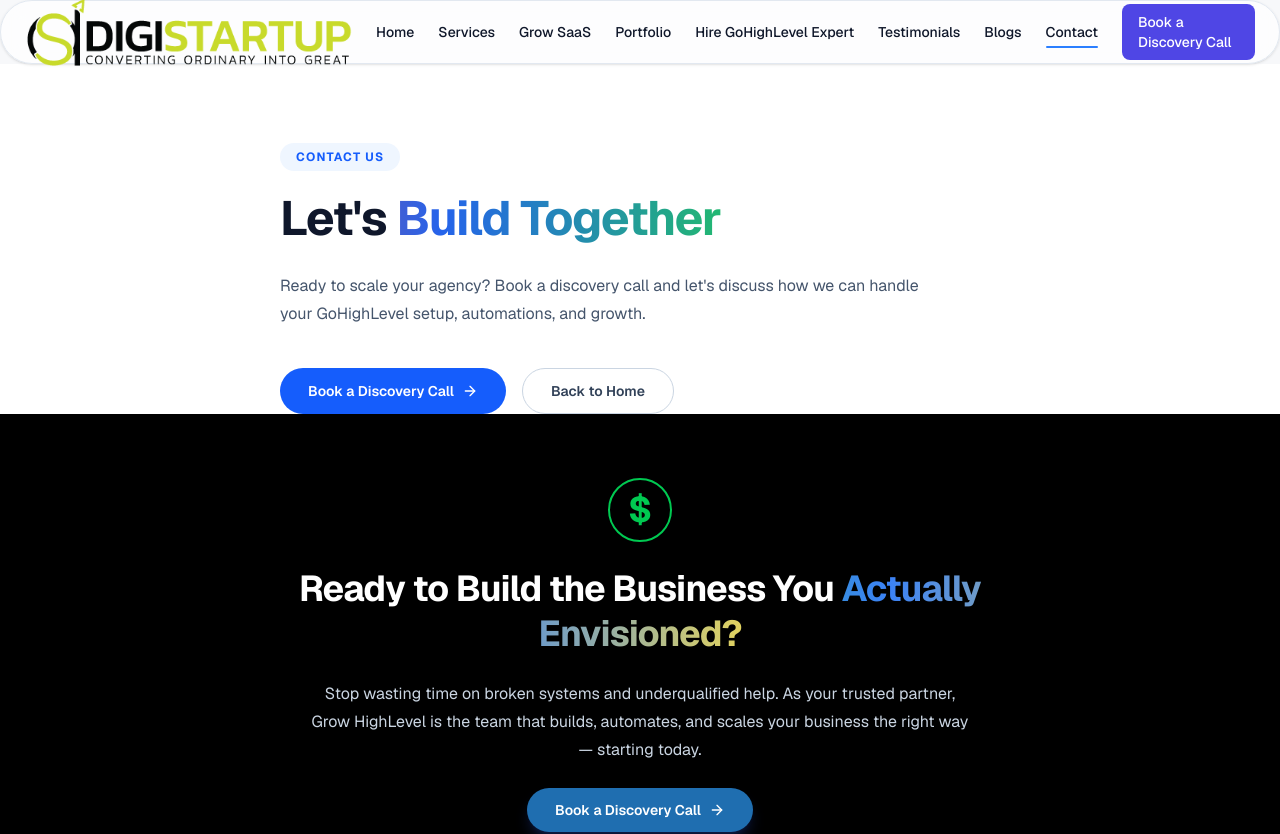
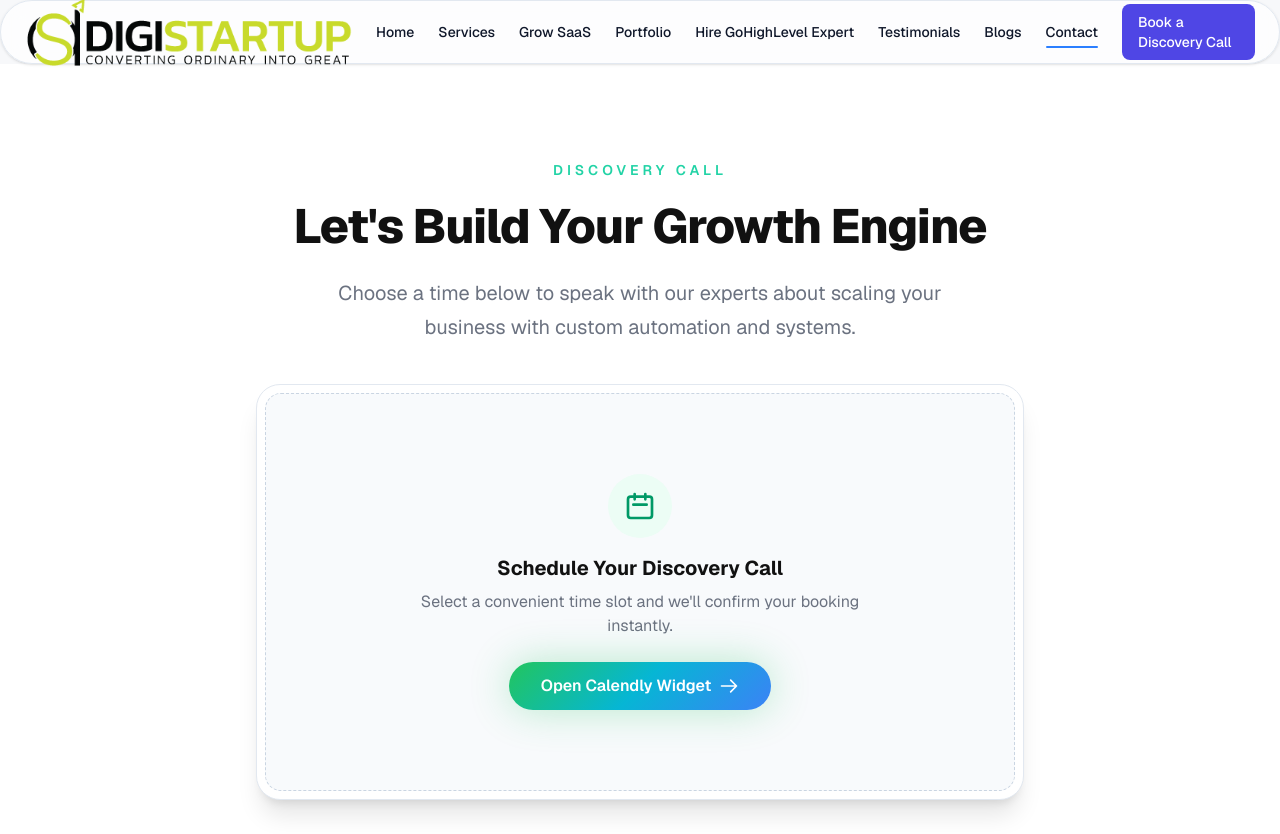
Before and after one commit to Muhammadkashifsaeed/heighlevel, a Next.js app: page /contact in a window 1280 px wide. Shown: the top 834 px of the page. Built offline with nearby package versions, Linux system fonts and the light colour scheme.

Commit message:
add discovery call booking section and update contact page

```diff
--- /dev/null
+++ b/src/app/components/sections/DiscoveryCall.tsx
@@ -0,0 +1,104 @@
+"use client";
+
+import { motion } from "framer-motion";
+
+export default function DiscoveryCall() {
+  return (
+    <section className="bg-white py-20 sm:py-24">
+      <div className="mx-auto max-w-[1200px] px-6">
+        <div className="flex flex-col items-center text-center">
+          {/* Label */}
+          <motion.span
+            initial={{ opacity: 0, y: 20 }}
+            whileInView={{ opacity: 1, y: 0 }}
+            viewport={{ once: true }}
+            transition={{ duration: 0.5 }}
+            className="text-sm font-semibold uppercase tracking-[4px] text-[#22D3A6]"
+          >
+            Discovery Call
+          </motion.span>
+
+          {/* Heading */}
+          <motion.h2
+            initial={{ opacity: 0, y: 30 }}
+            whileInView={{ opacity: 1, y: 0 }}
+            viewport={{ once: true }}
+            transition={{ duration: 0.7, delay: 0.1 }}
+            className="mt-4 text-4xl font-extrabold leading-tight tracking-tight text-[#111111] sm:text-5xl md:text-[48px]"
+          >
+            Let&apos;s Build Your Growth Engine
+          </motion.h2>
+
+          {/* Subtext */}
+          <motion.p
+            initial={{ opacity: 0, y: 20 }}
+            whileInView={{ opacity: 1, y: 0 }}
+            viewport={{ once: true }}
+            transition={{ duration: 0.7, delay: 0.2 }}
+            className="mx-auto mt-5 max-w-[640px] text-lg leading-[1.7] text-[#6B7280] sm:text-xl"
+          >
+            Choose a time below to speak with our experts about scaling your
+            business with custom automation and systems.
+          </motion.p>
+
+          {/* Calendar / Booking Widget Placeholder */}
+          <motion.div
+            initial={{ opacity: 0, y: 30 }}
+            whileInView={{ opacity: 1, y: 0 }}
+            viewport={{ once: true }}
+            transition={{ duration: 0.7, delay: 0.3 }}
+            className="mt-10 w-full max-w-3xl"
+          >
+            <div className="rounded-3xl border border-slate-200 bg-white p-2 shadow-xl">
+              <div className="flex flex-col items-center justify-center rounded-2xl border border-dashed border-slate-300 bg-slate-50 py-20 text-center">
+                <div className="mx-auto flex h-16 w-16 items-center justify-center rounded-full bg-emerald-50">
+                  <svg
+                    className="h-8 w-8 text-emerald-600"
+                    fill="none"
+                    viewBox="0 0 24 24"
+                    stroke="currentColor"
+                    strokeWidth={2}
+                  >
+                    <path
+                      strokeLinecap="round"
+                      strokeLinejoin="round"
+                      d="M8 7V3m8 4V3m-9 8h10M5 21h14a2 2 0 002-2V7a2 2 0 00-2-2H5a2 2 0 00-2 2v12a2 2 0 002 2z"
+                    />
+                  </svg>
+                </div>
+                <h3 className="mt-4 text-xl font-bold text-[#111111]">
+                  Schedule Your Discovery Call
+                </h3>
+                <p className="mt-2 max-w-md text-base text-[#6B7280]">
+                  Select a convenient time slot and we&apos;ll confirm your
+                  booking instantly.
+                </p>
+                <a
+                  href="https://calendly.com/your-link"
+                  target="_blank"
+                  rel="noopener noreferrer"
+                  className="mt-6 inline-flex items-center gap-2 rounded-full bg-[linear-gradient(135deg,#22c55e,#06b6d4,#3b82f6)] px-8 py-3 text-base font-semibold text-white shadow-[0_0_40px_rgba(34,197,94,0.3)] transition-all duration-300 hover:scale-105 hover:shadow-[0_0_60px_rgba(34,197,94,0.5)]"
+                >
+                  Open Calendly Widget
+                  <svg
+                    className="h-5 w-5"
+                    fill="none"
+                    viewBox="0 0 24 24"
+                    stroke="currentColor"
+                    strokeWidth={2}
+                  >
+                    <path
+                      strokeLinecap="round"
+                      strokeLinejoin="round"
+                      d="M14 5l7 7m0 0l-7 7m7-7H3"
+                    />
+                  </svg>
+                </a>
+              </div>
+            </div>
+          </motion.div>
+        </div>
+      </div>
+    </section>
+  );
+}
--- a/src/app/contact/page.tsx
+++ b/src/app/contact/page.tsx
@@ -1,42 +1,11 @@
-import Link from "next/link";
-import { ArrowRight } from "lucide-react";
+import DiscoveryCall from "../components/sections/DiscoveryCall";
 import Footer from "../components/Footer";
 
 export default function ContactPage() {
   return (
-    <section className="bg-white py-20">
-      <div className="mx-auto max-w-3xl px-6">
-        <span className="rounded-full bg-blue-50 px-4 py-1.5 text-xs font-bold uppercase tracking-widest text-blue-600">
-          Contact Us
-        </span>
-        <h1 className="mt-5 text-4xl font-bold leading-tight tracking-tight text-slate-900 sm:text-5xl">
-          Let&apos;s{" "}
-          <span className="bg-[linear-gradient(90deg,#ef4444,#2563eb,#22c55e)] bg-[length:200%_auto] bg-clip-text text-transparent animate-[gradient_4s_linear_infinite]">
-            Build Together
-          </span>
-        </h1>
-        <p className="mt-6 max-w-2xl text-base leading-7 text-slate-600">
-          Ready to scale your agency? Book a discovery call and let&apos;s
-          discuss how we can handle your GoHighLevel setup, automations, and
-          growth.
-        </p>
-        <div className="mt-10 flex flex-col gap-4 sm:flex-row">
-          <Link
-            href="/"
-            className="inline-flex items-center justify-center gap-2 rounded-full bg-blue-600 px-7 py-3 text-sm font-semibold text-white transition-all duration-300 hover:scale-105 hover:bg-blue-700"
-          >
-            Book a Discovery Call
-            <ArrowRight className="h-4 w-4" />
-          </Link>
-          <Link
-            href="/"
-            className="inline-flex items-center justify-center rounded-full border border-slate-300 px-7 py-3 text-sm font-semibold text-slate-700 transition-colors duration-300 hover:border-slate-900 hover:bg-slate-100"
-          >
-            Back to Home
-          </Link>
-        </div>
-      </div>
+    <>
+      <DiscoveryCall />
       <Footer />
-    </section>
+    </>
   );
 }
```
